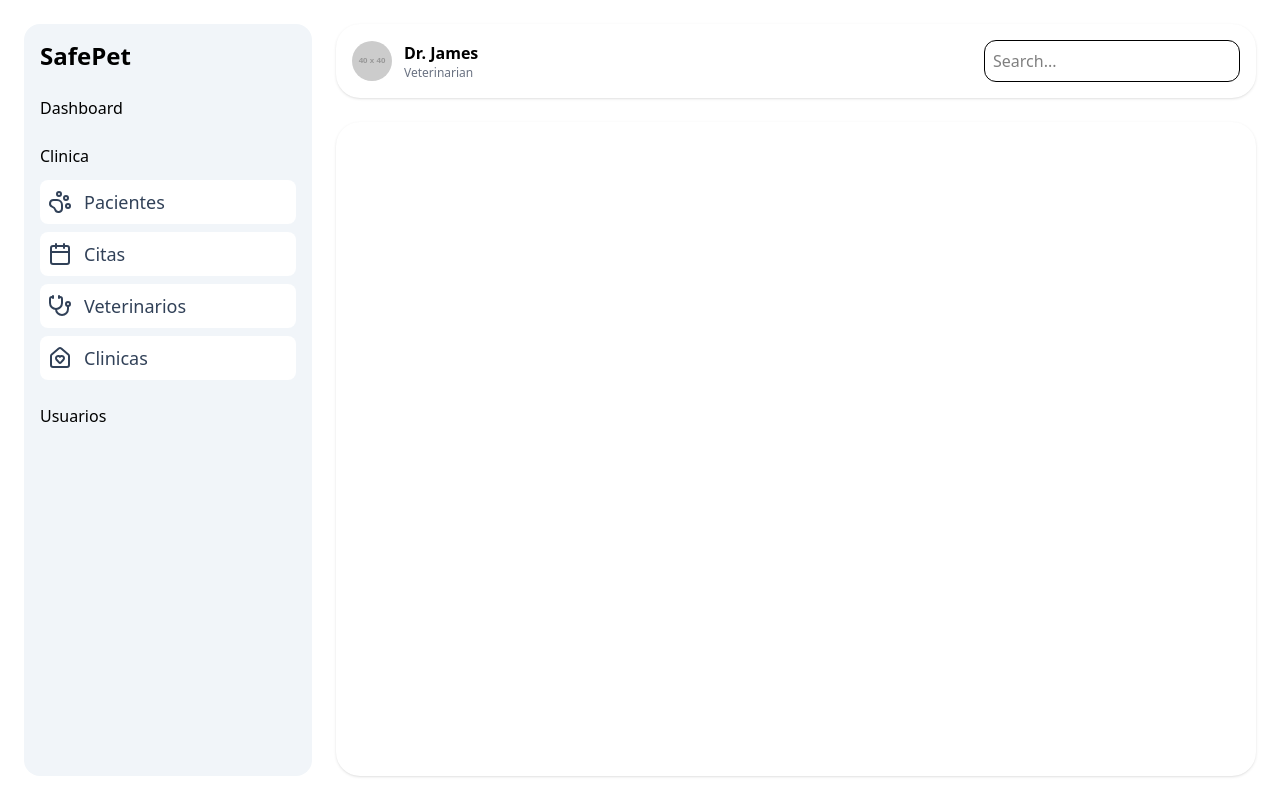
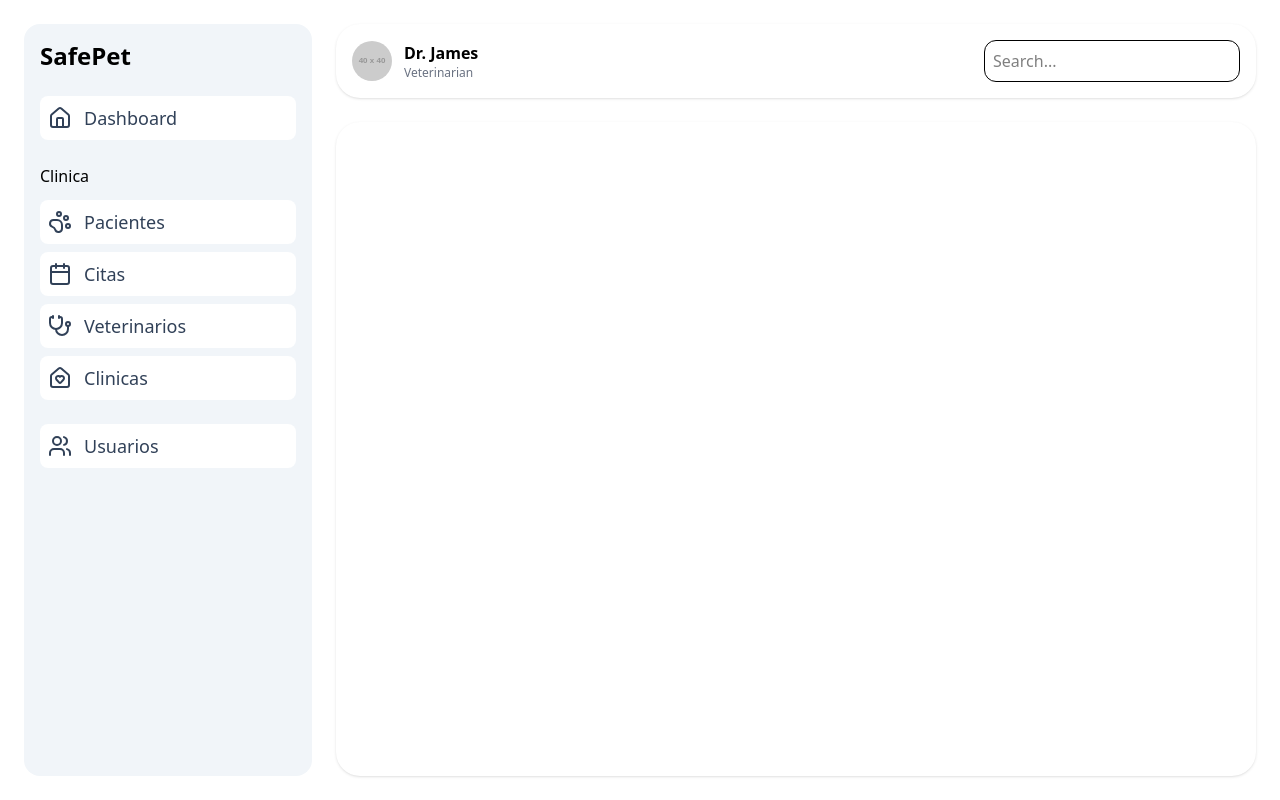
Before and after one commit to rojasaguilar/SafePet, a React (Vite) app in the folder admin_webapp/: page / in a window 1280 px wide. Built offline with nearby package versions, Linux system fonts and the light colour scheme.

Commit message:
navbar icons

```diff
--- a/admin_webapp/src/components/navBar/navBar.jsx
+++ b/admin_webapp/src/components/navBar/navBar.jsx
@@ -1,6 +1,6 @@
-import React from 'react';
 import NavbarCllinicSection from './navbarCllinicSection';
 import { Link } from 'react-router-dom';
+import { Home, Users } from 'lucide-react';
 
 function NavBar() {
   return (
@@ -8,9 +8,15 @@ function NavBar() {
       <aside className="rounded-2xl bg-slate-100 w-fit h-[calc(100vh-3rem)] p-4">
         <h2 className="text-2xl font-semibold mb-6">SafePet</h2>
         <div className="flex flex-col gap-6">
-          <Link to={'/dashboard'}>Dashboard</Link>
+          <Link to={'/dashboard'} className="link">
+            <Home />
+            Dashboard
+          </Link>
           <NavbarCllinicSection />
-          <Link to={'/usuarios'}>Usuarios</Link>
+          <Link to={'/usuarios'} className="link">
+            <Users />
+            Usuarios
+          </Link>
         </div>
       </aside>
     </>
```
